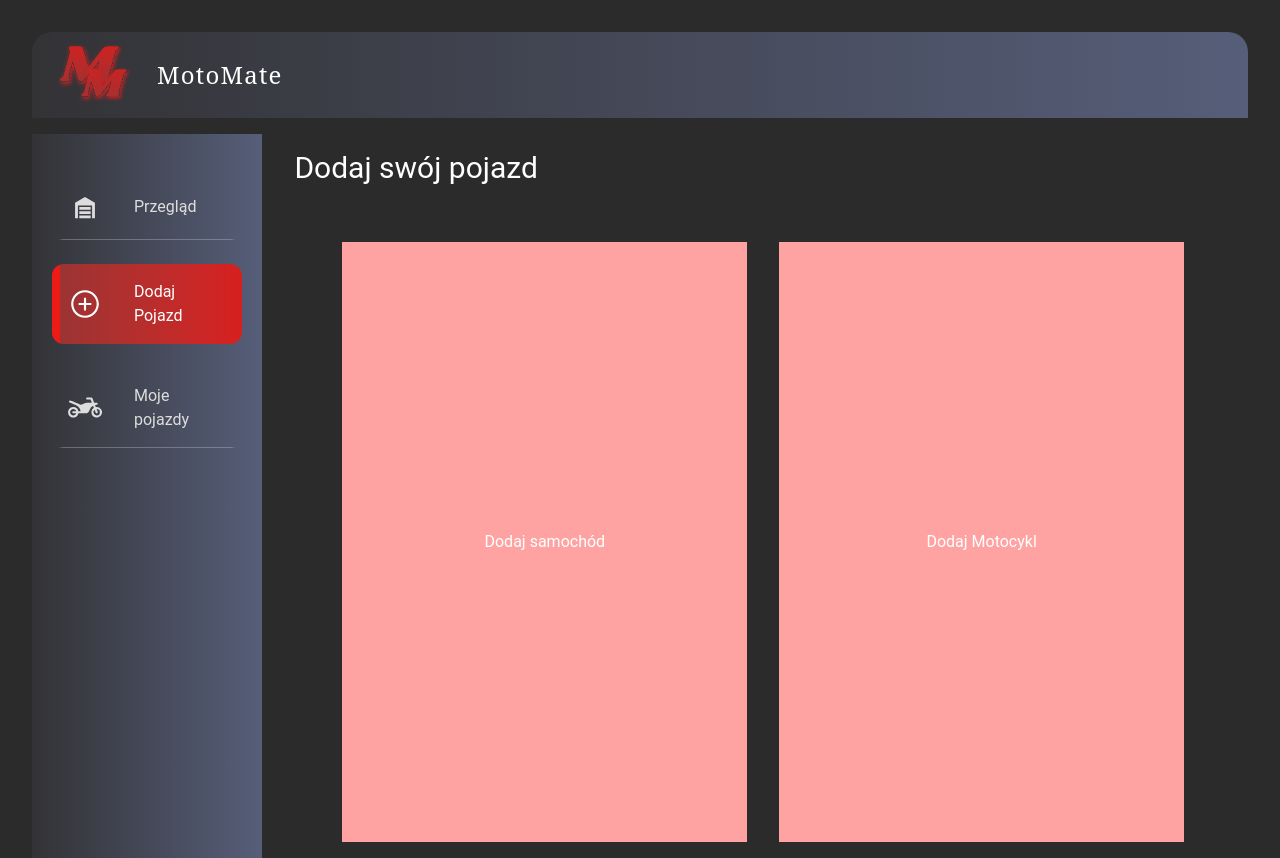
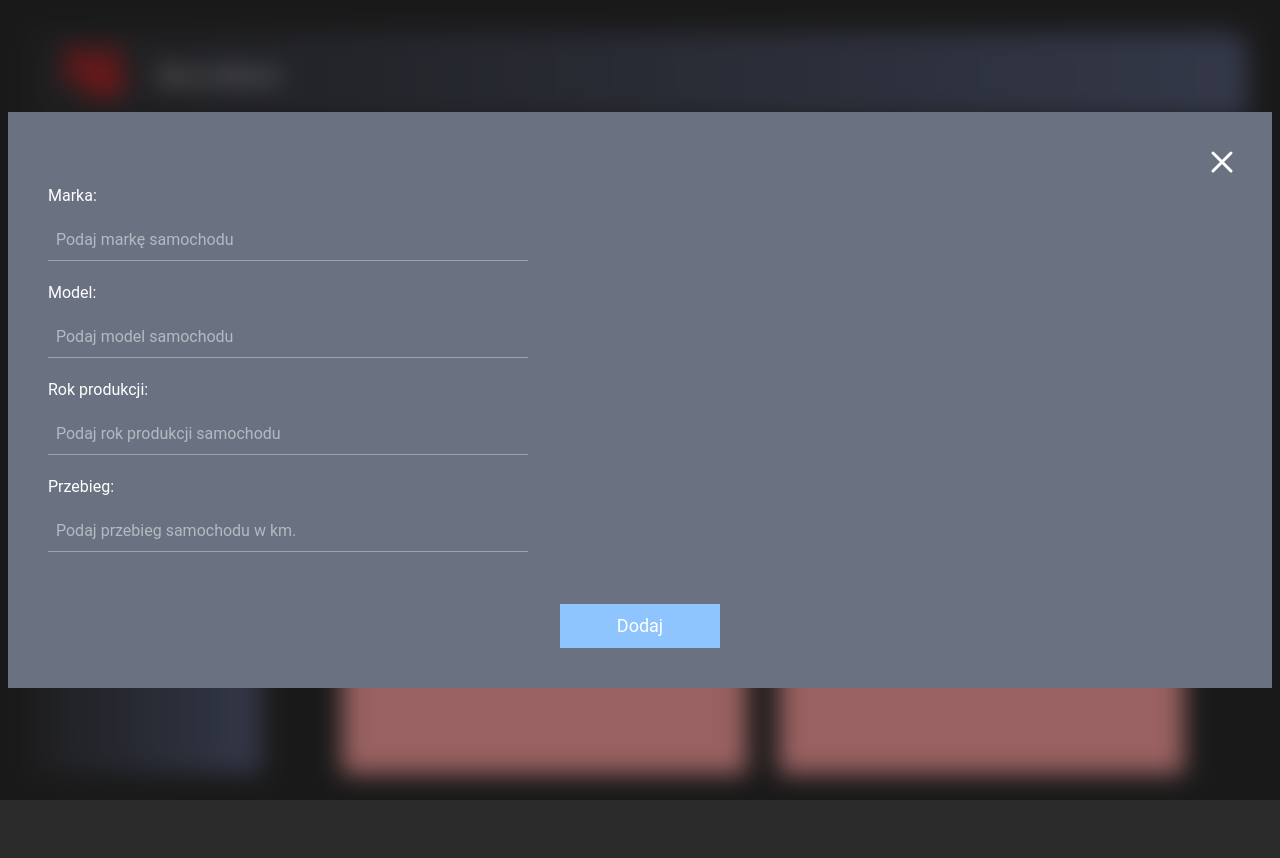
Before and after one commit to kamil-plewinski/moto-mate, a React (Vite) app: page /add-vehicle in a window 1280 px wide. Both pictures are taken after a click on the button "Dodaj samochód". After the commit the page ends 822 px from the top, so only its background shows below. Built offline with nearby package versions, Linux system fonts and the light colour scheme; a web font is replaced by a local one.

Commit message:
feat: add vehicle form modal with dynamic config per vehicle type

```diff
--- a/package.json
+++ b/package.json
@@ -13,6 +13,7 @@
   "dependencies": {
     "@tailwindcss/vite": "^4.2.2",
     "json-server": "^1.0.0-beta.15",
+    "lucide-react": "^1.8.0",
     "react": "^19.2.4",
     "react-dom": "^19.2.4",
     "react-router-dom": "^7.13.2",
--- a/src/components/page-components/add-vehicle/AddVehicleBtn.tsx
+++ b/src/components/page-components/add-vehicle/AddVehicleBtn.tsx
@@ -1,11 +1,13 @@
 type AddVehicleBtnProps = {
   name: string;
+  onClick: () => void;
 };
 
-export default function AddVehicleBtn({ name }: AddVehicleBtnProps) {
+export default function AddVehicleBtn({ name, onClick }: AddVehicleBtnProps) {
   return (
     <button
       type="button"
+      onClick={onClick}
       className="w-full max-w-175 h-45 bg-red-300 cursor-pointer md:h-60 lg:max-w-120 lg:h-150"
     >
       {name}
--- /dev/null
+++ b/src/components/page-components/add-vehicle/AddVehicleForm.tsx
@@ -0,0 +1,107 @@
+import { X } from "lucide-react";
+
+type AddVehicleFormProps = {
+  vehicleCategory: "car" | "motorcycle";
+  closeForm: () => void;
+};
+
+const vehicleFormConfig = {
+  car: {
+    brandPlaceholder: "Podaj markę samochodu",
+    modelPlaceholder: "Podaj model samochodu",
+    yearPlaceholder: "Podaj rok produkcji samochodu",
+    odometerPlaceholder: "Podaj przebieg samochodu w km.",
+  },
+  motorcycle: {
+    brandPlaceholder: "Podaj markę motocykla",
+    modelPlaceholder: "Podaj model motocykla",
+    yearPlaceholder: "Podaj rok produkcji motocykla",
+    odometerPlaceholder: "Podaj przebieg motocykla w km.",
+  },
+};
+
+export default function AddVehicleForm({
+  closeForm,
+  vehicleCategory,
+}: AddVehicleFormProps) {
+  const inputClasses =
+    "p-2 max-w-120 border-b border-gray-300/50 focus:outline-none focus:border-red-400";
+
+  const submitForm = (e: React.FormEvent<HTMLFormElement>) => {
+    e.preventDefault();
+    alert("pojazd dodany!");
+    closeForm();
+  };
+
+  const config = vehicleFormConfig[vehicleCategory];
+
+  return (
+    <div
+      onClick={closeForm}
+      className="fixed inset-0 flex items-center justify-center bg-black/40 backdrop-blur-md z-10"
+    >
+      <form
+        onClick={(e) => e.stopPropagation()}
+        onSubmit={submitForm}
+        className="relative w-full top-0 left-0 mx-2 flex flex-col gap-3 p-10 bg-gray-500 lg:max-w-350"
+      >
+        <button
+          type="button"
+          onClick={closeForm}
+          className="absolute top-0 right-0 m-8 cursor-pointer"
+        >
+          <X size={36} />
+        </button>
+        <label htmlFor="brand" className="mt-8">
+          Marka:
+        </label>
+        <input
+          id="brand"
+          name="brand"
+          type="text"
+          placeholder={config.brandPlaceholder}
+          className={inputClasses}
+          required
+        />
+        <label htmlFor="model" className="mt-2">
+          Model:
+        </label>
+        <input
+          id="model"
+          name="model"
+          type="text"
+          placeholder={config.modelPlaceholder}
+          className={inputClasses}
+          required
+        />
+        <label htmlFor="year" className="mt-2">
+          Rok produkcji:
+        </label>
+        <input
+          id="year"
+          name="year"
+          type="number"
+          placeholder={config.yearPlaceholder}
+          className={inputClasses}
+          required
+        />
+        <label htmlFor="odometer" className="mt-2">
+          Przebieg:
+        </label>
+        <input
+          id="odometer"
+          name="odometer"
+          type="number"
+          placeholder={config.odometerPlaceholder}
+          className={inputClasses}
+          required
+        />
+        <input
+          type="submit"
+          value="Dodaj"
+          className="py-2 mt-10 mx-auto w-40 text-lg bg-blue-300"
+        />
+      </form>
+    </div>
+  );
+}
--- a/src/pages/AddVehiclePage.tsx
+++ b/src/pages/AddVehiclePage.tsx
@@ -1,17 +1,45 @@
+import { useState } from "react";
 import AddVehicleBtn from "../components/page-components/add-vehicle/AddVehicleBtn";
+import AddVehicleForm from "../components/page-components/add-vehicle/AddVehicleForm";
 import SideBar from "../components/SideBar";
 
+type VehicleTypes = "car" | "motorcycle";
+
 export default function AddVehiclePage() {
+  const [isFormOpen, setIsFormOpen] = useState(false);
+  const [vehicleCategory, setVehicleCategory] = useState<VehicleTypes>("car");
+
+  const openFormWithType = (category: VehicleTypes) => {
+    setVehicleCategory(category);
+    setIsFormOpen(true);
+  };
+
+  const closeForm = () => {
+    setIsFormOpen(false);
+  };
+
   return (
-    <div className="grid grid-cols-1 gap-4 m-4 pb-24 lg:grid-cols-5 lg:grid-rows-[auto_2fr_2fr] lg:pb-0 lg:mx-0 lg:h-[80vh]">
+    <div className="grid grid-cols-1 gap-4 m-4 pb-24 lg:grid-cols-5 lg:grid-rows-[auto_2fr_2fr] lg:pb-0 lg:mx-0 lg:h-[80vh] overflow-hidden relative">
       <SideBar />
       <h1 className="text-xl my-4 ml-4 lg:col-span-2 lg:text-3xl">
         Dodaj swój pojazd
       </h1>
       <div className="grid place-items-center h-110 md:h-150 lg:grid-cols-2 lg:gap-8 lg:col-span-4 lg:mt-6 xl:px-[4em]">
-        <AddVehicleBtn name="Dodaj samochód" />
-        <AddVehicleBtn name="Dodaj Motocykl" />
+        <AddVehicleBtn
+          name="Dodaj samochód"
+          onClick={() => openFormWithType("car")}
+        />
+        <AddVehicleBtn
+          name="Dodaj Motocykl"
+          onClick={() => openFormWithType("motorcycle")}
+        />
       </div>
+      {isFormOpen && (
+        <AddVehicleForm
+          vehicleCategory={vehicleCategory}
+          closeForm={closeForm}
+        />
+      )}
     </div>
   );
 }
```
Also changed, not shown: 1 other file (tests, documents, lock files or other folders).
